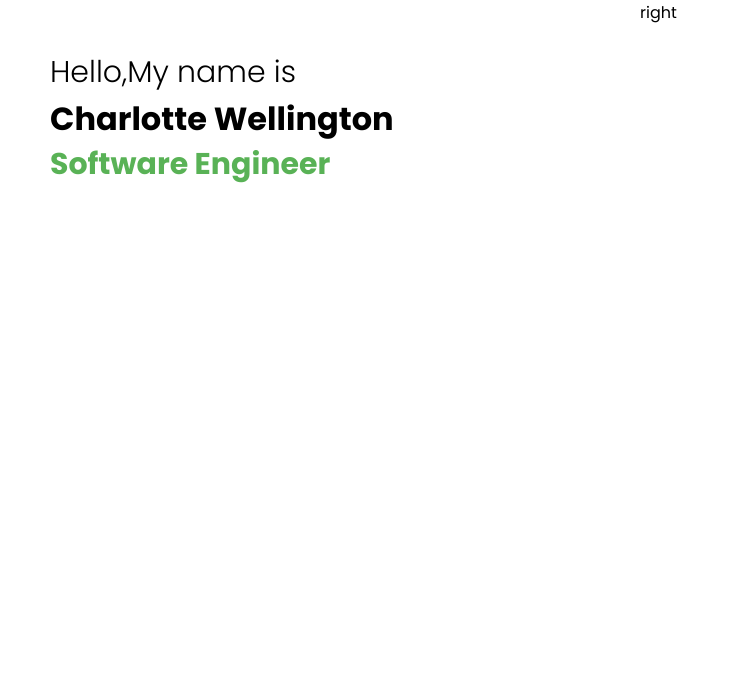
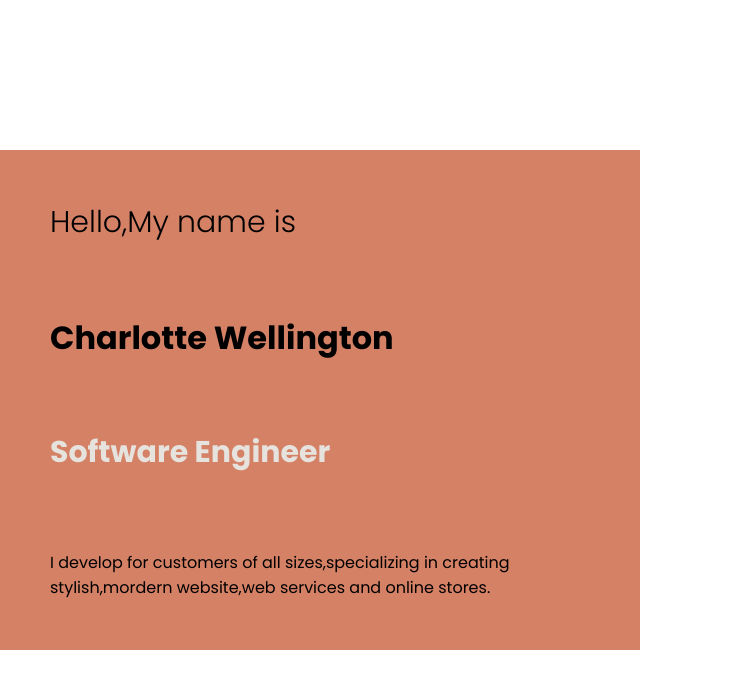
Before and after one commit to CharlyWells/react-website-99-, a React (Create React App) app: page / in a window 1280 px wide. Shown: the top 688 px of the page, without its empty margins (0-740 px from the left). Built offline with nearby package versions, Linux system fonts and the light colour scheme.

Commit message:
I  replaced a picture

```diff
--- a/src/components/intro/Intro.jsx
+++ b/src/components/intro/Intro.jsx
@@ -14,9 +14,14 @@ const Intro = ( ) => {
                            <div className="i-title-item">Student</div>
                            </div>
                    </div>
+                       <div className="i-desc">
+                           I develop for customers of all sizes,specializing in creating stylish,mordern website,web services and online stores.
+                       </div>
                </div>
            </div>
-           <div className="i-right">right</div>
+           <div className="i-right">
+               <img src=""  alt=""  className="i-img"/>
+           </div>
         </div>
     )
 }
--- a/src/components/intro/intro.css
+++ b/src/components/intro/intro.css
@@ -5,6 +5,9 @@
 
  .i-left{
      flex:1;
+     display:flex;
+     align-items:center;
+     justify-content: center;
  }
 
  .i-right{
@@ -13,6 +16,11 @@
 
  .i-left-wrapper{
      padding:50px;
+     height:50%;
+     background-color: #D48166;
+     display:flex;
+     flex-direction:column;
+     justify-content:space-between;
  }
 
  .i-intro{
@@ -52,7 +60,7 @@
      height:50px;
      font-size:30px;
     font-weight:bold;
-    color:#59b256;
+    color: #E6E2DD;
       display: flex;
     align-items: center;
  }
```
Also changed, not shown: src/img/Me.jpg (added), src/img/iryfie.jpg (deleted).
